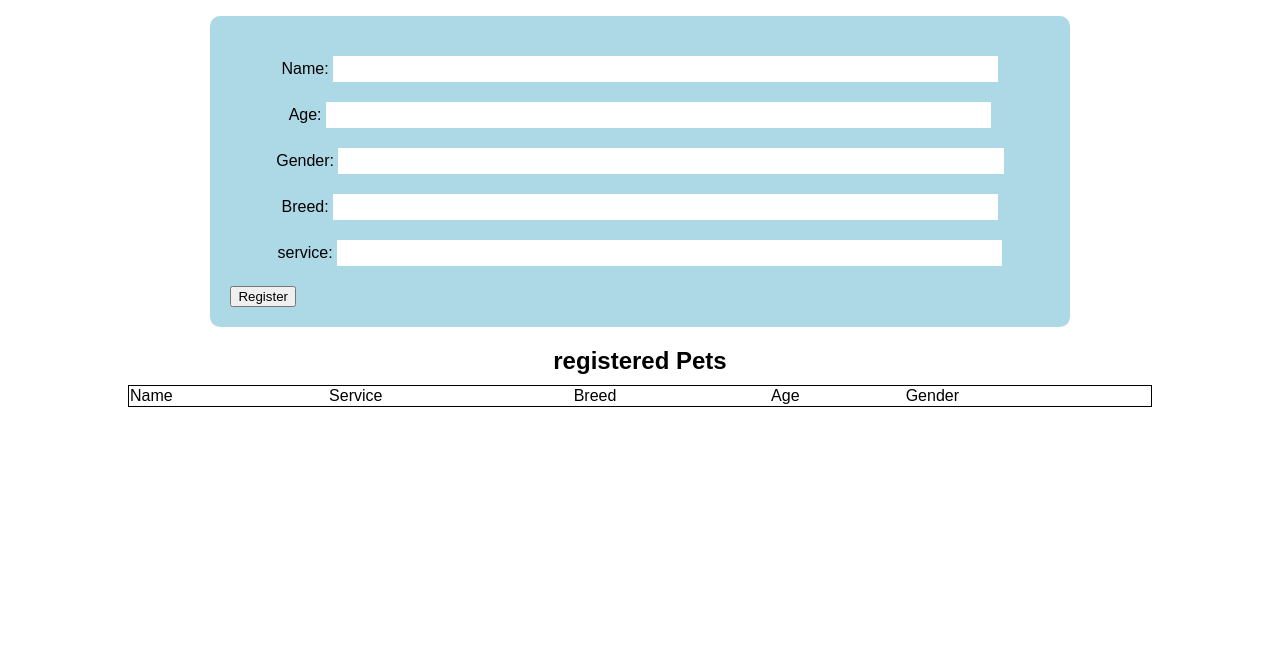
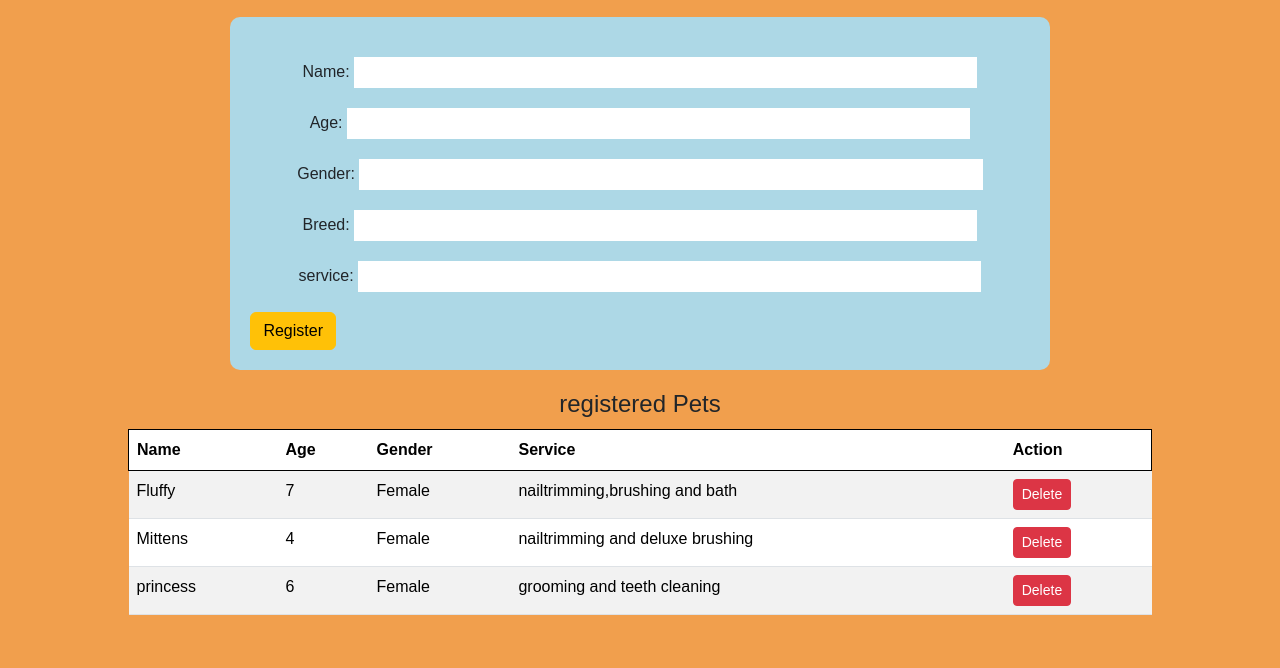
Before and after one commit to PatrickL32/Petsalon, a plain HTML site: page register.html in a window 1280 px wide. Shown: the part 132-800 px from the top of the page. Drawn offline with nearby package versions, Linux system fonts and the light colour scheme.

Commit message:
pet salon

```diff
--- a/mystyle.css
+++ b/mystyle.css
@@ -3,6 +3,7 @@
 }
 body{
     font-family:Arial ;
+    background-color: rgb(241, 159, 77);
 }
 a{
     color:black;
--- a/register.html
+++ b/register.html
@@ -3,6 +3,7 @@
 <head>
     <meta charset="UTF-8">
     <meta name="viewport" content="width=device-width, initial-scale=1.0">
+    <link href="https://cdn.jsdelivr.net/npm/bootstrap@5.3.5/dist/css/bootstrap.min.css" rel="stylesheet" integrity="sha384-SgOJa3DmI69IUzQ2PVdRZhwQ+dy64/BUtbMJw1MZ8t5HZApcHrRKUc4W0kG879m7" crossorigin="anonymous">
     <link rel="stylesheet" href="./mystyle.css">
     <title>Document</title>
 </head>
@@ -51,31 +52,21 @@
 
         <h2> registered Pets</h2>
 
-        <div id="results"></div>
+        <!--<div id="results"></div>-->
 
-        <table class="table">
-            <table style="border-collapse: collapse; width: 100%;">
+        <table class="table table-striped">
+            <thead>
                 <tr style="border: 1px solid black;">
-                <td>Name</td>
-                <td> Service</td>
-                <td>Breed</td>
-                <td>Age</td>
-                <td>Gender</td>
-                <tbody id="results"></tbody>
+                    <th>Name</th>
+                    <th>Age</th>
+                    <th>Gender</th>
+                    <th>Service</th>
+                    <th>Action</th>
+                </tr>
+            </thead>
+            <tbody id="results">
 
-                </tr>
-                <tr style="border: 1px solid black;">
-
-                </tr>
-            </table>
-        <thead>
-            <tr>
-
-            </tr>
-        </thead>
-        <tbody id="tableBody">
-
-        </tbody>
+            </tbody>
         </table>
 
 </form>
--- a/scripts/register.js
+++ b/scripts/register.js
@@ -22,29 +22,32 @@ function register(){
     //push the newPet
     pets.push(newPet);
     //display the pets
-    displayNames();
+    displayRow();
 }
 
 //display name function
 function displayRow(pet) {
+  console.log("Displaying pets...");
   document.getElementById("results").innerHTML="";
+  let row = ""
 
-  for(let i=0;i<pets.length;i++){
-      document.getElementById("results").innerHTML+=`<li>${pets[i].name} - ${pets[i].age}</li>`;// arrayName[position]
-  let tableBody = document.querySelector("tbody"); // Target the table body element
-  let row = `
+  for(let i=0; i<pets.length; i++){
+     // document.getElementById("results").innerHTML+=`<li>${pets[i].name} - ${pets[i].age}</li>`;// arrayName[position]
+      //let tableBody = document.querySelector("tbody"); // Target the table body element
+
+      row += `
         <tr id="${i}">
-    <th scope="row">${pet.id}</th>
-    <td>${pet[i].name}</td>
-    <td>${pet[i].age}</td>
-    <td>${pet[i].gender}</td>
-        <td>${pet[i].service}</td>
-        <td><button class = "btn btn-danger btn-sm" "onclick="deletepet(${i})">Delete</button></td>
-  <tr>`
+          <td>${pets[i].name}</td>
+          <td>${pets[i].age}</td>
+          <td>${pets[i].gender}</td>
+          <td>${pets[i].service}</td>
+          <td><button class="btn btn-danger btn-sm" onclick="deletePet(${i});">Delete</button></td>
+        </tr>
+      `;
   }
 
-document.getElementById("results").innerHTML= results;
-  tableBody.innerHTML += row;
+  document.getElementById("results").innerHTML= row;
+  //tableBody.innerHTML += row;
 }
 
 function deletePet(petID) {
@@ -53,7 +56,7 @@ console.log("Delete a pet..." +petID);
   document .getElementById(petID).remove();
   //delete from the array
   pets.splice(petID,1);
-displayPets()
+  displayRow();
 }
 
 
@@ -61,7 +64,7 @@ displayPets()
 
 
 // Clearing previous results if needed
-function init(){}
+function init(){
     // create pet objects
     let pet1=new Pet("Fluffy",7,"Female","Siberian","nailtrimming,brushing and bath");
     let pet2=new Pet("Mittens",4,"Female","tuxedo","nailtrimming and deluxe brushing");
@@ -69,4 +72,8 @@ function init(){}
     //push the pets in the array
     pets.push(pet1,pet2,pet3);
 
+    displayRow();
+
 }
+
+window.onload = init;
```
Lines whose indentation alone changed are shown as unchanged.
